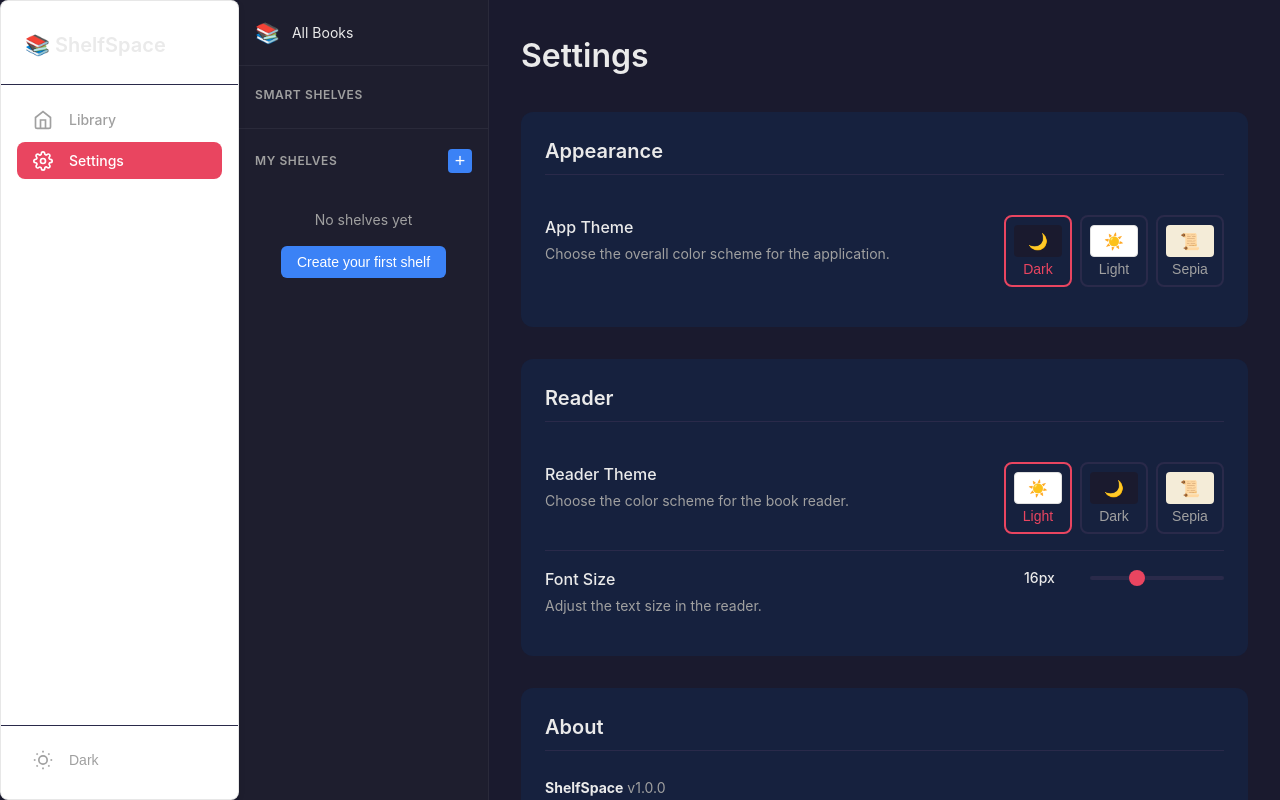
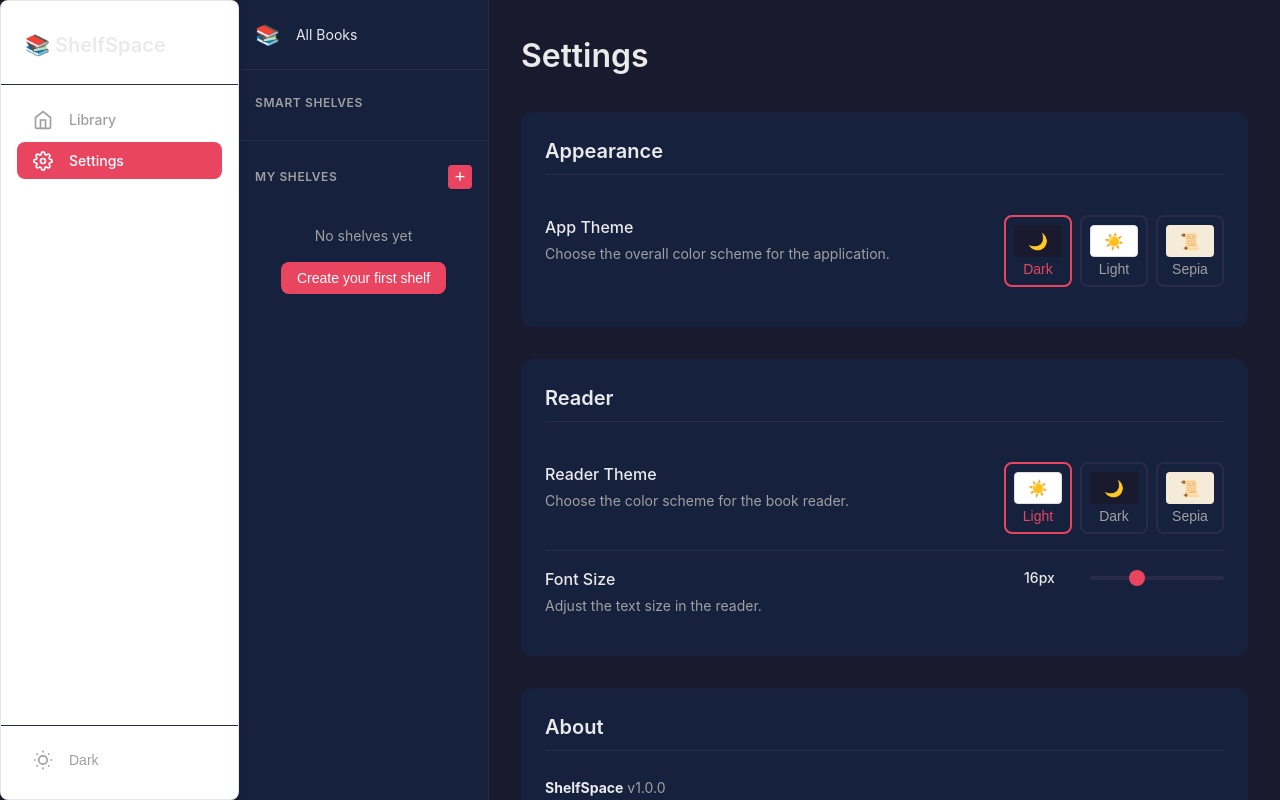
Before and after one commit to C4bbage64/ShelfSpace, a React (Vite) app: page /settings in a window 1280 px wide. Built offline with nearby package versions, Linux system fonts and the light colour scheme.

Commit message:
feat: Enhance progress saving logic and improve smart shelves queries with better filtering

```diff
--- a/src/components/ShelfSidebar.css
+++ b/src/components/ShelfSidebar.css
@@ -1,16 +1,18 @@
 .shelf-sidebar {
   width: 250px;
-  height: 100%;
-  background: var(--sidebar-bg, #1e1e2e);
-  border-right: 1px solid var(--border-color, #2a2a3a);
+  min-width: 250px;
+  height: 100vh;
+  background-color: var(--bg-secondary);
+  border-right: 1px solid var(--border);
   display: flex;
   flex-direction: column;
+  flex-shrink: 0;
   overflow-y: auto;
 }
 
 .sidebar-section {
-  padding: 0.75rem 0;
-  border-bottom: 1px solid var(--border-color, #2a2a3a);
+  padding: var(--space-md) 0;
+  border-bottom: 1px solid var(--border);
 }
 
 .sidebar-section:last-child {
@@ -22,59 +24,59 @@
   display: flex;
   align-items: center;
   justify-content: space-between;
-  padding: 0.5rem 1rem;
-  margin-bottom: 0.25rem;
+  padding: var(--space-sm) var(--space-md);
+  margin-bottom: var(--space-xs);
 }
 
 .sidebar-section-header h3 {
-  font-size: 0.75rem;
+  font-size: var(--font-size-xs);
   font-weight: 600;
   text-transform: uppercase;
   letter-spacing: 0.05em;
-  color: var(--text-secondary, #a0a0b0);
+  color: var(--text-secondary);
   margin: 0;
 }
 
 .add-shelf-btn {
   width: 24px;
   height: 24px;
-  border-radius: 4px;
-  background: var(--button-bg, #3b82f6);
+  border-radius: var(--radius-sm);
+  background: var(--accent);
   color: white;
   border: none;
   font-size: 18px;
   line-height: 1;
   cursor: pointer;
-  transition: background 0.2s;
+  transition: background var(--transition-fast);
 }
 
 .add-shelf-btn:hover {
-  background: var(--button-hover, #2563eb);
+  background: var(--accent-hover);
 }
 
 .sidebar-item {
   display: flex;
   align-items: center;
-  gap: 0.75rem;
-  padding: 0.625rem 1rem;
-  color: var(--text-primary, #e0e0e8);
+  gap: var(--space-md);
+  padding: var(--space-sm) var(--space-md);
+  color: var(--text-primary);
   text-decoration: none;
-  transition: background 0.15s;
+  transition: background var(--transition-fast);
   cursor: pointer;
 }
 
 .sidebar-item:hover {
-  background: var(--hover-bg, #2a2a3a);
+  background: var(--bg-tertiary);
 }
 
 .sidebar-item.active {
-  background: var(--active-bg, #3b82f622);
-  color: var(--accent-color, #3b82f6);
+  background: var(--bg-tertiary);
+  color: var(--accent);
   font-weight: 500;
 }
 
 .sidebar-item.drag-over {
-  background: var(--accent-color, #3b82f6);
+  background: var(--accent);
   color: white;
   transform: scale(1.02);
 }
@@ -90,73 +92,73 @@
   overflow: hidden;
   text-overflow: ellipsis;
   white-space: nowrap;
-  font-size: 0.875rem;
+  font-size: var(--font-size-sm);
 }
 
 .sidebar-count {
-  font-size: 0.75rem;
-  color: var(--text-secondary, #a0a0b0);
-  background: var(--count-bg, #2a2a3a);
-  padding: 0.125rem 0.5rem;
+  font-size: var(--font-size-xs);
+  color: var(--text-secondary);
+  background: var(--bg-tertiary);
+  padding: var(--space-xs) var(--space-sm);
   border-radius: 10px;
   min-width: 24px;
   text-align: center;
 }
 
 .empty-shelves {
-  padding: 1.5rem 1rem;
+  padding: var(--space-lg) var(--space-md);
   text-align: center;
 }
 
 .empty-shelves p {
-  color: var(--text-secondary, #a0a0b0);
-  font-size: 0.875rem;
-  margin-bottom: 1rem;
+  color: var(--text-secondary);
+  font-size: var(--font-size-sm);
+  margin-bottom: var(--space-md);
 }
 
 .create-first-shelf {
-  padding: 0.5rem 1rem;
-  background: var(--button-bg, #3b82f6);
+  padding: var(--space-sm) var(--space-md);
+  background: var(--accent);
   color: white;
   border: none;
-  border-radius: 6px;
-  font-size: 0.875rem;
+  border-radius: var(--radius-md);
+  font-size: var(--font-size-sm);
   cursor: pointer;
-  transition: background 0.2s;
+  transition: background var(--transition-fast);
 }
 
 .create-first-shelf:hover {
-  background: var(--button-hover, #2563eb);
+  background: var(--accent-hover);
 }
 
 .context-menu {
   position: fixed;
-  background: var(--dropdown-bg, #2a2a3a);
-  border: 1px solid var(--border-color, #3a3a4a);
-  border-radius: 6px;
-  padding: 0.25rem;
-  box-shadow: 0 4px 12px rgba(0, 0, 0, 0.3);
+  background: var(--bg-tertiary);
+  border: 1px solid var(--border);
+  border-radius: var(--radius-md);
+  padding: var(--space-xs);
+  box-shadow: var(--shadow);
   z-index: 1000;
 }
 
 .context-menu button {
   display: block;
   width: 100%;
-  padding: 0.5rem 1rem;
+  padding: var(--space-sm) var(--space-md);
   background: transparent;
   border: none;
-  color: var(--text-primary, #e0e0e8);
+  color: var(--text-primary);
   text-align: left;
   cursor: pointer;
-  border-radius: 4px;
-  font-size: 0.875rem;
-  transition: background 0.15s;
+  border-radius: var(--radius-sm);
+  font-size: var(--font-size-sm);
+  transition: background var(--transition-fast);
 }
 
 .context-menu button:hover {
-  background: var(--hover-bg, #3a3a4a);
+  background: var(--bg-secondary);
 }
 
 .context-menu button:active {
-  background: var(--active-bg, #4a4a5a);
+  background: var(--bg-primary);
 }
--- a/src/styles/globals.css
+++ b/src/styles/globals.css
@@ -106,6 +106,7 @@ body {
   flex: 1;
   overflow: auto;
   background-color: var(--bg-primary);
+  min-width: 0; /* Allows flex item to shrink below content size */
 }
 
 /* Scrollbar */
```
Also changed, not shown: electron/ipc/progress.ts (+12 -4 lines), electron/ipc/shelves.ts (+17 -6 lines).
